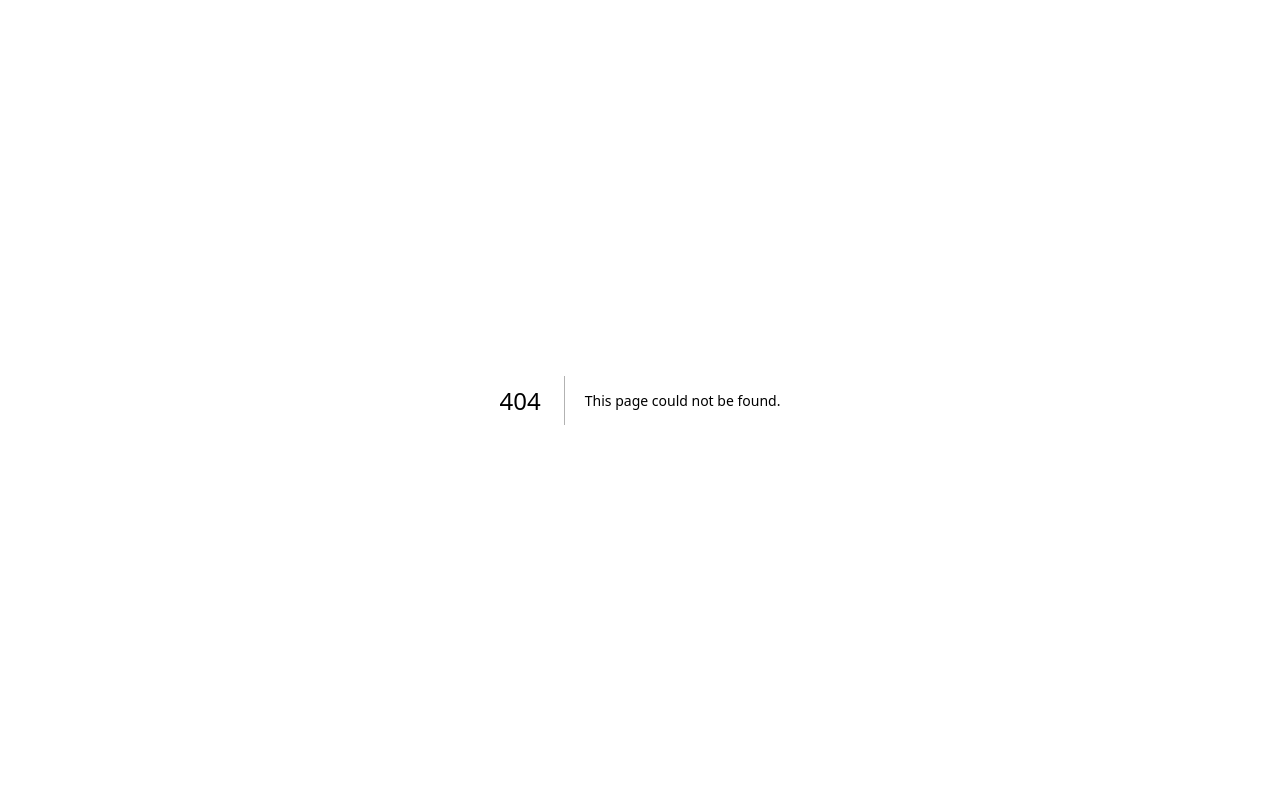
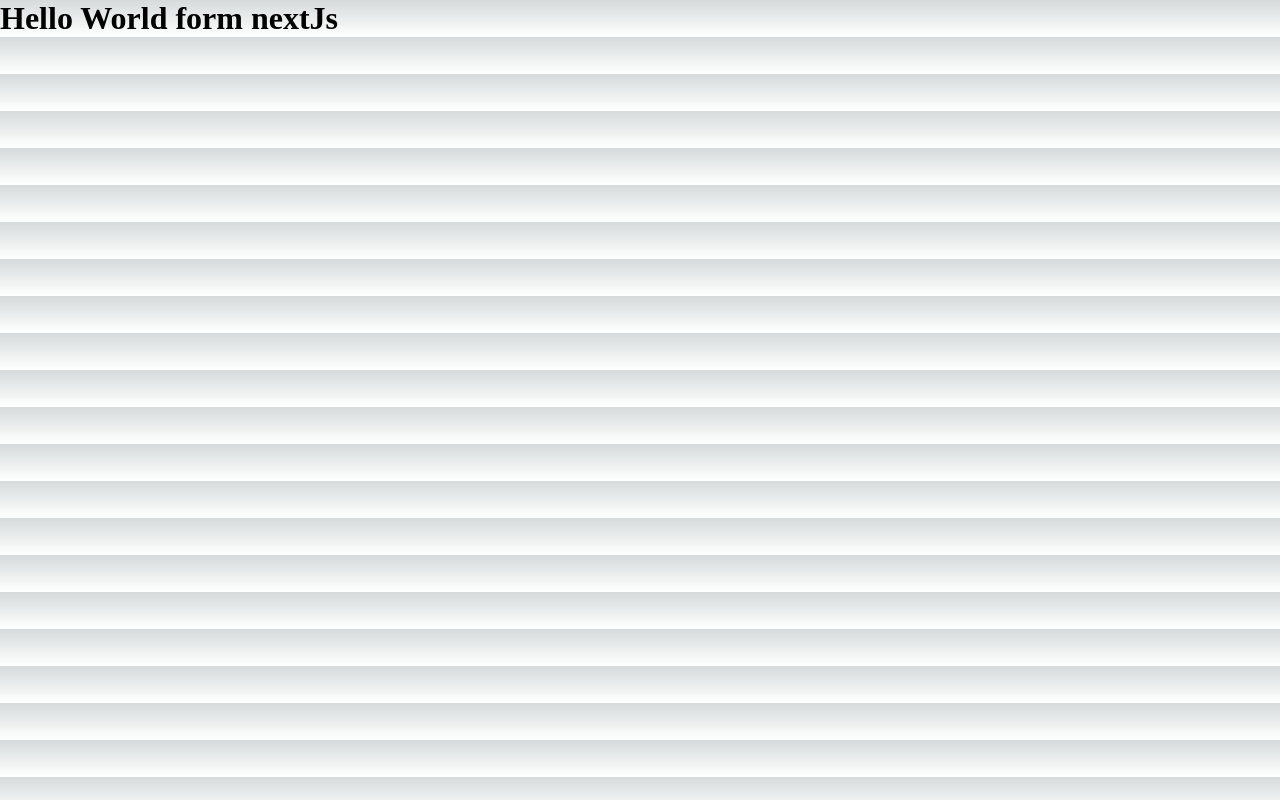
Before and after one commit to AwsSupOps/next-amplifiedcase, a Next.js app: page /blogs/Hello in a window 1280 px wide. Before the commit this address had no page. Built offline with nearby package versions, Linux system fonts and the light colour scheme.

Commit message:
Create Hello.js
deleteme later from github

```diff
--- /dev/null
+++ b/src/pages/Hello.js
@@ -0,0 +1,4 @@
+export default function Page(){
+
+    return (<div><h1>Hello World form nextJs</h1></div>)
+}
```
